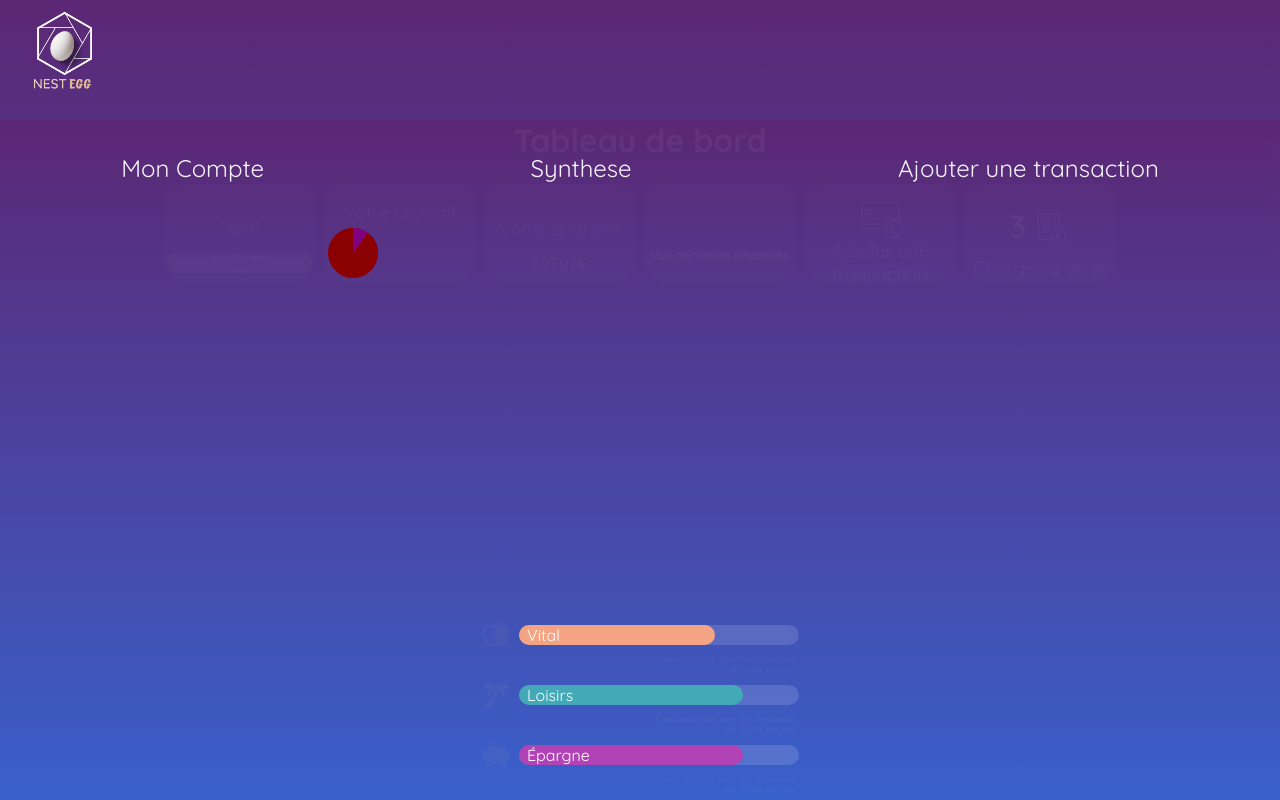
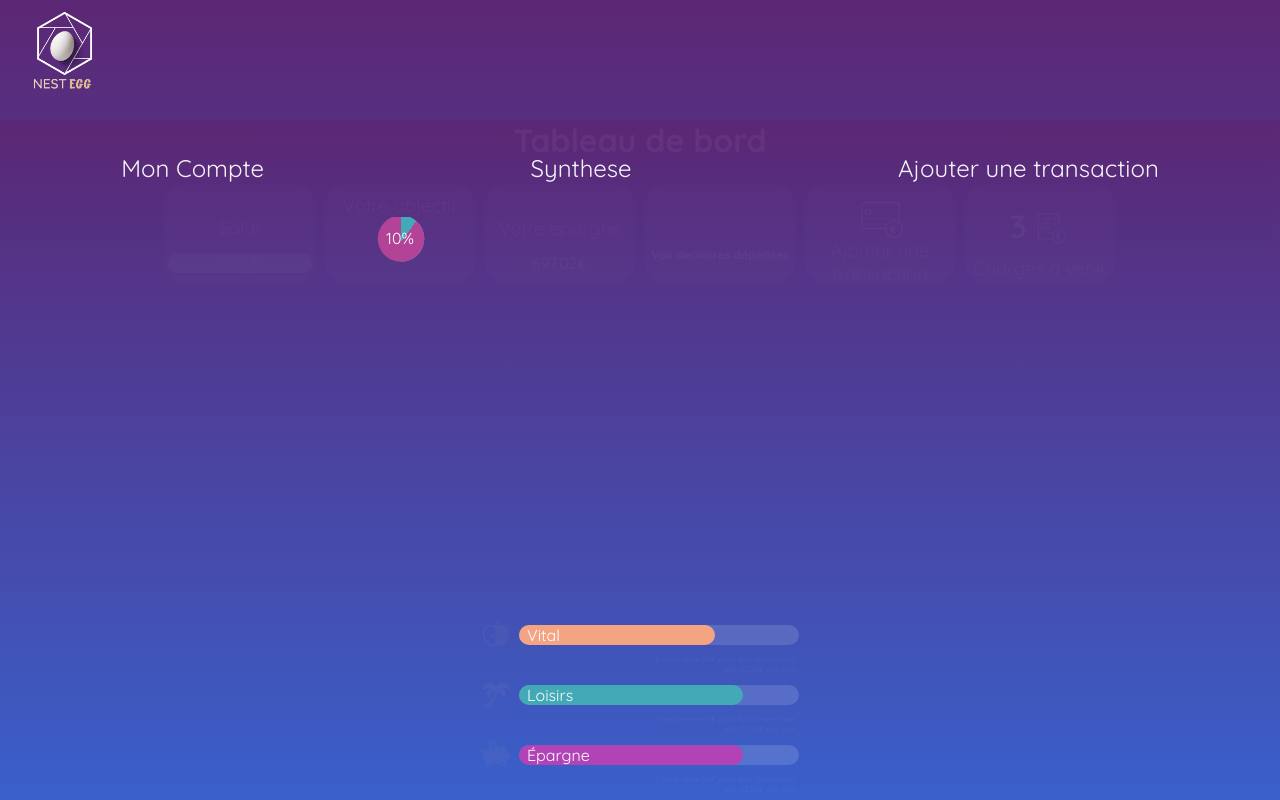
Before and after one commit to AlexandraJUREDIEU/NestEgg.App, a React (Vite) app: page /dashboard in a window 1280 px wide. Built offline with nearby package versions, Linux system fonts and the light colour scheme; no server answers; a web font is replaced by a local one.

Commit message:
🧩🧼 CircleRadialProgress: add percentage
- ajout du pourcentage de l'objectif effectué sur le composant CircleRadialProgress
- changements des couleur de ce composant sur la page dashboard

```diff
--- a/src/Dashboard.jsx
+++ b/src/Dashboard.jsx
@@ -236,8 +236,8 @@ function Dashboard() {
               <CircleRadialProgress
                 progress="10"
                 width="50px"
-                color1="darkred"
-                color2="purple"
+                color1="#B24396"
+                color2="#43A9B6"
                 height="40px"
               />
             </>
--- a/src/assets/components/CircleRadialProgress.jsx
+++ b/src/assets/components/CircleRadialProgress.jsx
@@ -18,6 +18,7 @@ const StyleCircleRadialProgress = styled.div`
   width: ${props => props.width};
   height: ${props => props.width};
   position: relative;
+  margin: 0 0 0 3em;
 
   background: ${props =>
       props.progress < 50
@@ -49,12 +50,23 @@ const StyleCircleRadialProgress = styled.div`
   }
 `;
 
+const StyleDisplay = styled.span`
+  position:relative;
+  top:-2em;
+`;
+
+
 const CircleRadialProgress = ({ width = '100px', progress = 0, color1 = 'orange', color2 = 'green', height = '100px' }) => {
   return (
-    <StyleCircleRadialProgress width={width} progress={progress} color1={color1} color2={color2} height={height}>
-      <div className="rectangle1" />
-      <div className="rectangle2" />
-    </StyleCircleRadialProgress>
+    <>
+      <StyleCircleRadialProgress width={width} progress={progress} color1={color1} color2={color2} height={height}>
+        <div className="rectangle1" />
+        <div className="rectangle2" />
+      </StyleCircleRadialProgress>
+      <StyleDisplay>
+        {progress}%
+      </StyleDisplay>
+    </>
   );
 };
 
```
